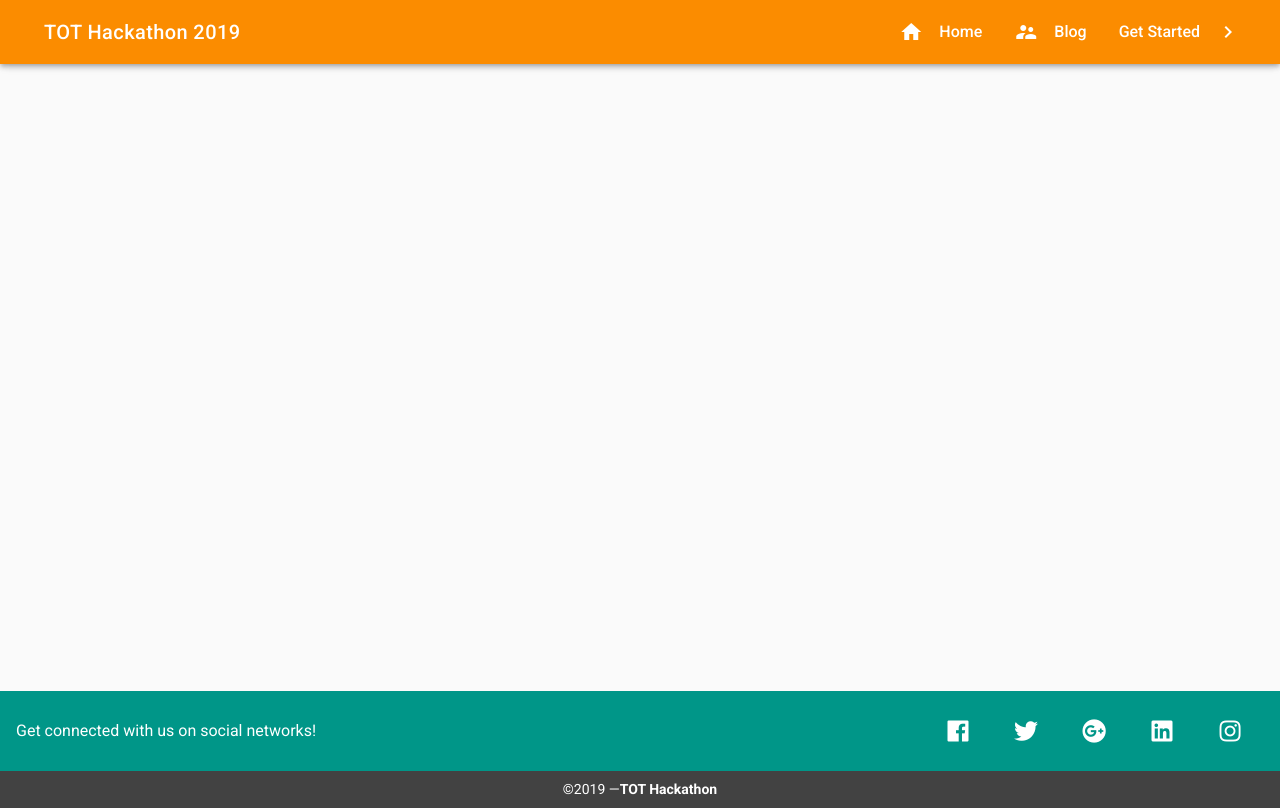
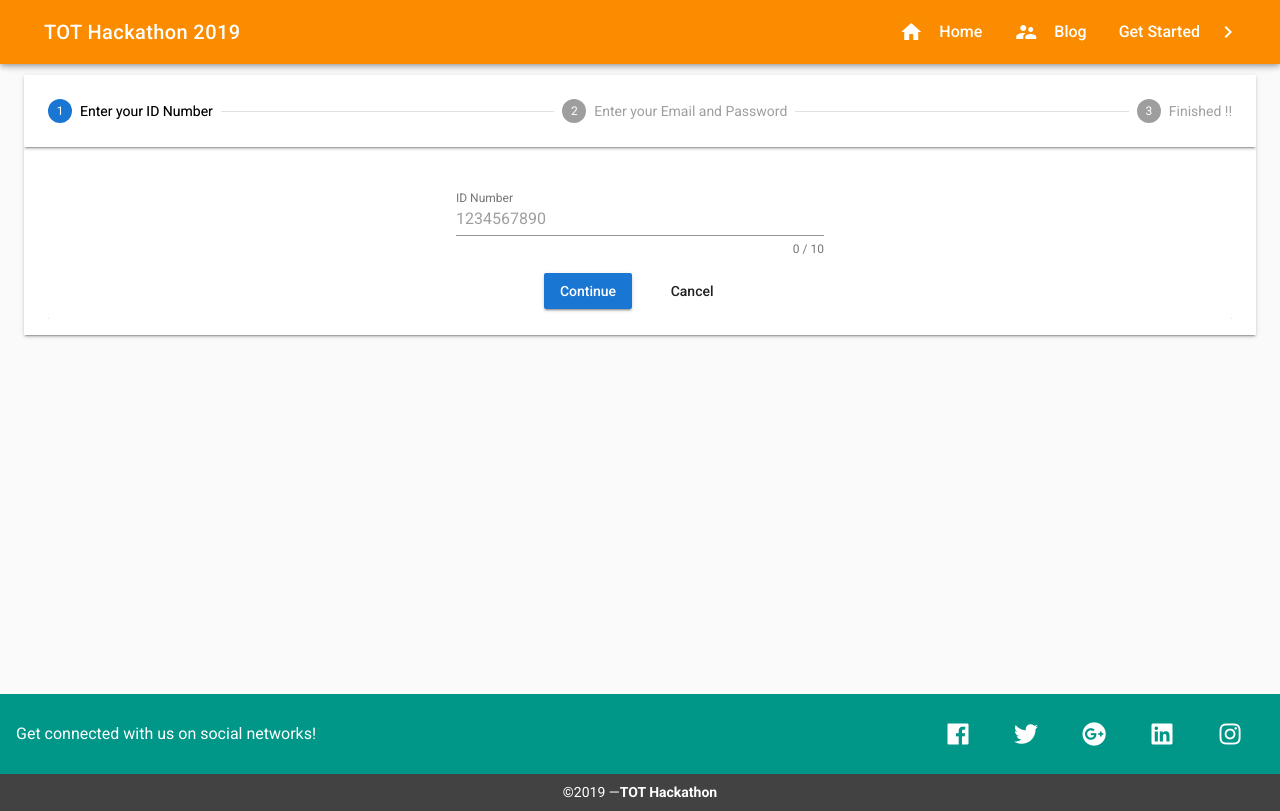
Before and after one commit to KongSKE/TOT-Weather-Care, a Vue app: page /Register in a window 1280 px wide. Built offline with nearby package versions, Linux system fonts and the light colour scheme; no server answers.

Commit message:
[Added]: Register component

```diff
--- a/src/App.vue
+++ b/src/App.vue
@@ -6,11 +6,10 @@
     <v-container
       fluid
       grid-list-xl
-      style="padding-top:4%"
+      style="margin-top: 4%"
     >
       <router-view></router-view>
     </v-container>
-
 
     <Footer> </Footer>
 
--- a/src/router/index.js
+++ b/src/router/index.js
@@ -1,6 +1,7 @@
 import Vue from 'vue'
 import Router from 'vue-router'
 import Home from '@/views/Home'
+import Register from '@/views/Register'
 
 Vue.use(Router)
 
@@ -11,6 +12,11 @@ export default new Router({
       path: '/',
       name: 'Home',
       component: Home
+    },
+    {
+      path: '/Register',
+      name: 'Register',
+      component: Register
     }
   ]
 })
--- /dev/null
+++ b/src/views/Register.vue
@@ -0,0 +1,140 @@
+<template>
+  <div>
+    <!-- Stepper -->
+    <v-stepper v-model="e1">
+
+        <v-stepper-header>
+        <v-stepper-step :complete="e1 > 1" step="1">Enter your ID Number</v-stepper-step>
+        <v-divider></v-divider>
+        <v-stepper-step :complete="e1 > 2" step="2">Enter your Email and Password</v-stepper-step>
+        <v-divider></v-divider>
+        <v-stepper-step step="3">Finished !!</v-stepper-step>
+        </v-stepper-header>
+
+        <!-- Stepper items -->
+        <v-stepper-items>
+            <!-- Step 1 -->
+            <v-stepper-content step="1">
+                <v-card>
+                    <v-form v-model="valid">
+                        <v-container>
+                            <v-layout justify-center>
+                                <v-flex xs12 md4>
+                                    <v-text-field
+                                        v-model="firstname"
+                                        :rules="nameRules"
+                                        :counter="10"
+                                        label="ID Number"
+                                        type="number"
+                                        placeholder="1234567890"
+                                        required
+                                    ></v-text-field>
+                                </v-flex>
+                            </v-layout>
+                            <v-layout row wrap justify-center>
+                                <v-btn
+                                    color="primary"
+                                    @click="e1 = 2"
+                                > Continue </v-btn>
+                                <v-btn flat>
+                                    Cancel
+                                </v-btn>
+                            </v-layout>
+                        </v-container>
+                    </v-form>
+                </v-card>
+            </v-stepper-content>
+            <!-- Step 2 -->
+            <v-stepper-content step="2">
+                <v-card>
+                    <v-form v-model="valid">
+                        <v-container>
+                        <v-layout row wrap justify-center>
+                            <v-flex xs12 md4>
+                                <v-text-field
+                                    v-model="firstname"
+                                    :rules="nameRules"
+                                    label="Email"
+                                    placeholder="example@tot.com"
+                                    required
+                                ></v-text-field>
+                                <v-text-field
+                                    v-model="firstname"
+                                    :rules="nameRules"
+                                    label="Password"
+                                    type="password"
+                                    placeholder="123456"
+                                    required
+                                ></v-text-field>
+                            </v-flex>
+                        </v-layout>
+                        <v-layout row wrap justify-center>
+                            <v-btn
+                                color="primary"
+                                @click="e1 = 3"
+                            > Continue </v-btn>
+                            <v-btn flat>
+                                Cancel
+                            </v-btn>
+                        </v-layout>
+                        </v-container>
+                    </v-form>
+                </v-card>
+            </v-stepper-content>
+            <!-- Step 3 -->
+            <v-stepper-content step="3">
+                <v-card>
+                    <v-form v-model="valid">
+                        <v-container>
+                            <v-layout row wrap justify-center style="margin: 5px 0px 10px 0px;">
+                                <h1>Congratulations! Your register has finished.</h1>
+                            </v-layout>
+                            <v-layout row wrap justify-center style="margin: 5px 0px 10px 0px;">
+                                <v-btn
+                                    color="primary"
+                                    @click="e1 = 1"
+                                >Get Started</v-btn>
+                            </v-layout>
+                        </v-container>
+                    </v-form>
+                </v-card>
+            </v-stepper-content>
+        </v-stepper-items>
+    </v-stepper>
+  </div>
+</template>
+
+<script>
+import { mapGetters } from "vuex";
+import { FETCH_ARTICLE } from "@/store/actions.type";
+
+export default {
+  name: "Home",
+  data() {
+    return {
+        e1: 0,
+         text: ''
+    }
+  },
+  methods: {
+    fetchArticles() {
+      this.$store.dispatch(FETCH_ARTICLE);
+    },
+    appendIconCallback () {},
+      prependIconCallback () {}
+  },
+  mounted: function() {
+    this.fetchArticles();
+  },
+  computed: { ...mapGetters(["articles"]) }
+};
+</script>
+
+<style>
+  #input-usage .v-input__prepend-outer,
+  #input-usage .v-input__append-outer,
+  #input-usage .v-input__slot,
+  #input-usage .v-messages {
+    border: 1px dashed rgba(0,0,0, .4);
+  }
+</style>
```
